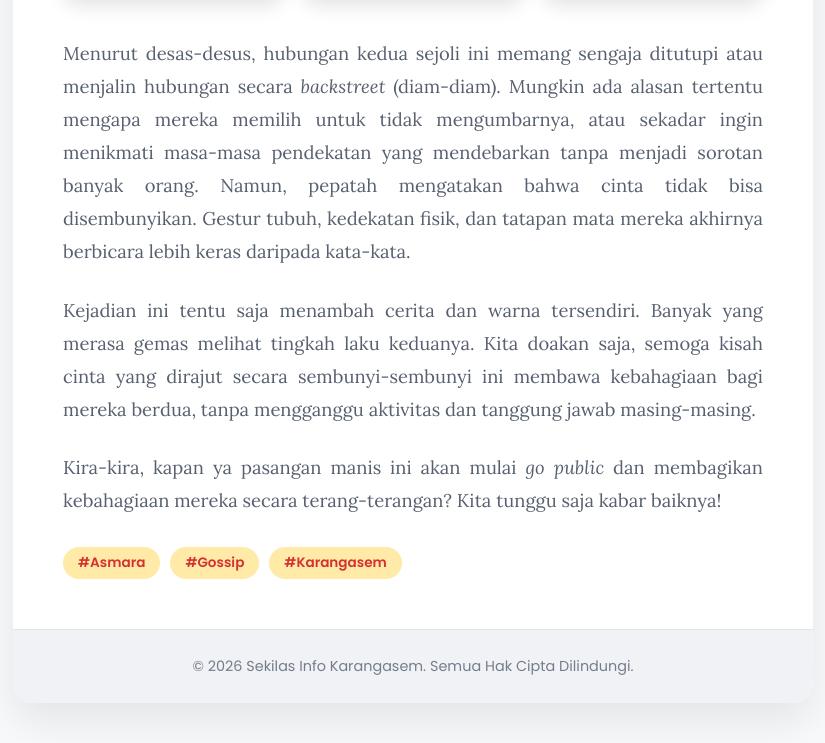
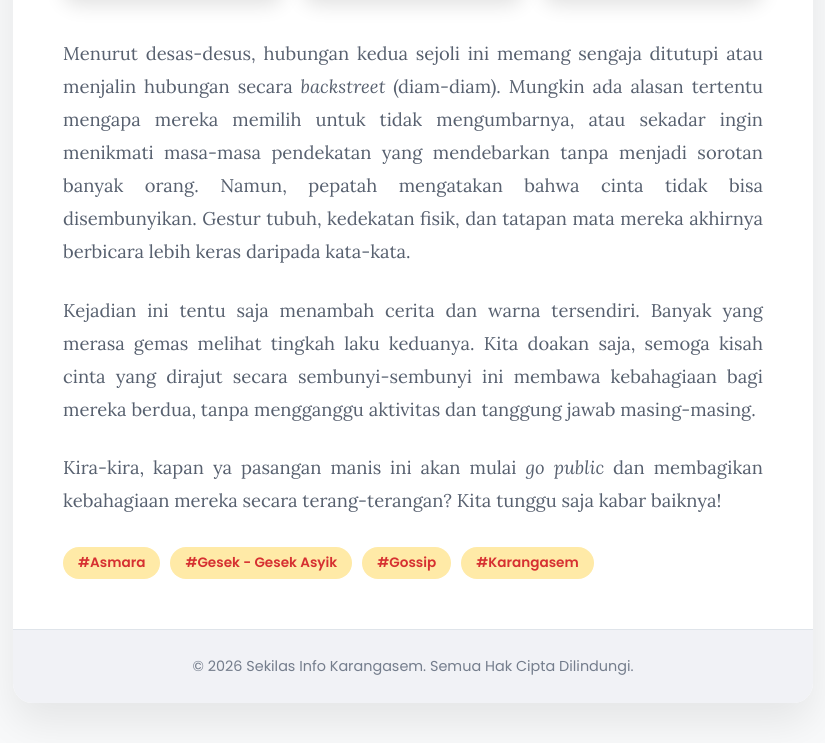
Before and after one commit to dedisuartana/sekilasinfo.karangasem, a plain HTML site: page 12.html in a window 1280 px wide. Shown: the part 1318-2061 px from the top of the page, without its empty margins (227-1052 px from the left). Drawn offline with Linux system fonts and the light colour scheme.

Commit message:
final update

```diff
--- a/12.html
+++ b/12.html
@@ -256,6 +256,7 @@
 
             <div class="tags">
                 <span class="tag">#Asmara</span>
+                <span class="tag">#Gesek - Gesek Asyik</span>
                 <span class="tag">#Gossip</span>
                 <span class="tag">#Karangasem</span>
             </div>
```
